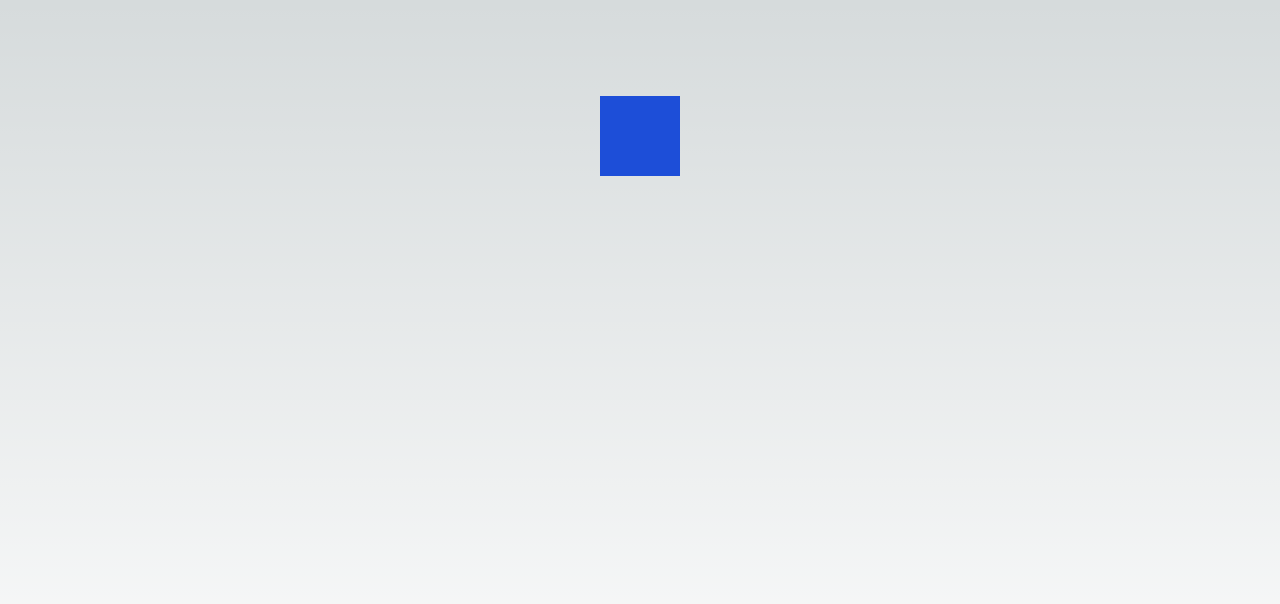
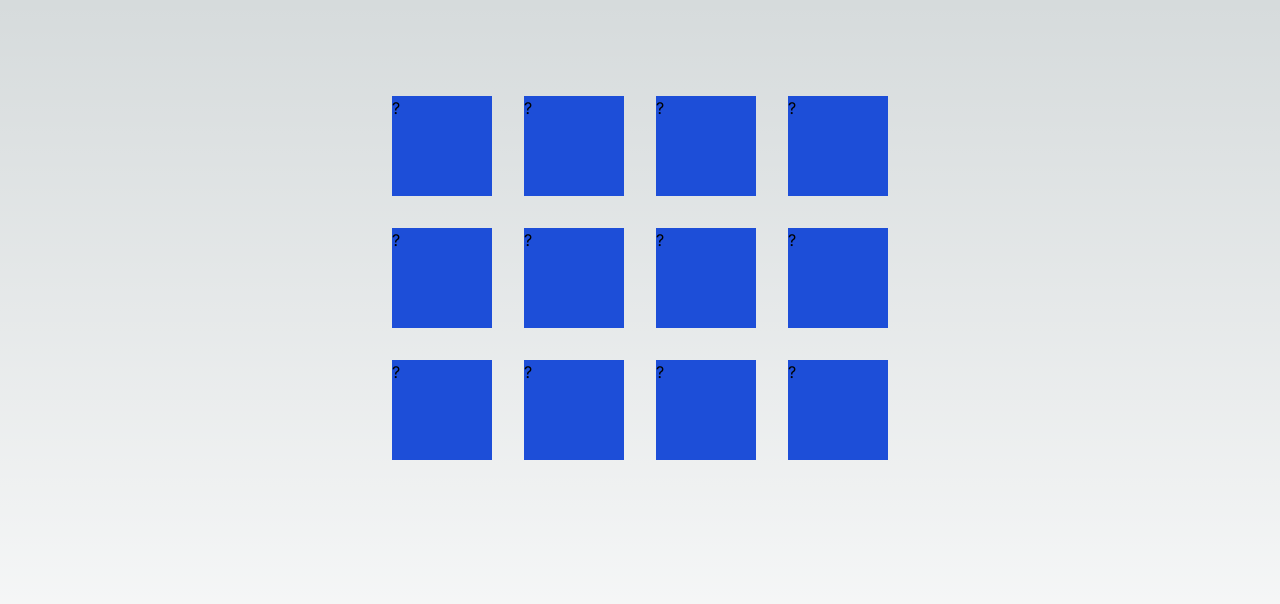
Before and after one commit to MadHatter01/Flip-Find, a Next.js app: page / in a window 1280 px wide. Shown: the top 604 px of the page. Built offline with nearby package versions, Linux system fonts and the light colour scheme.

Commit message:
matching state

```diff
--- a/src/app/components/Card.js
+++ b/src/app/components/Card.js
@@ -4,11 +4,7 @@ import React from 'react';
 const Card = ({ card, handleFlip }) => {
     return (
         <div onClick={() => handleFlip(card)} className={`card ${card.isFlipped ? 'flipped' : ''}`}>
-            <div className='card-front'>
-                {card.isFlipped ? card.content : ''}
-            </div>
-
-            <div className='card-back'></div>
+     {card.isFlipped ? card.content : '?'}
         </div>
     )
 }
--- /dev/null
+++ b/src/app/components/Game.js
@@ -0,0 +1,53 @@
+'use client';
+import React, { useState, useEffect } from 'react';
+import Card from './Card';
+
+
+const generateCards = () =>{
+    const emojis = ['😀', '😃', '😄', '😁', '😆', '😅'];
+    const cards = emojis.concat(emojis).map((
+        emoji, index)=>({
+            id: index, content: emoji, isFlipped: false, isMatched:false
+        })).sort(()=>Math.random()-0.5)
+
+    return cards
+
+}
+
+
+const Game = ()=>{
+
+    const [cards, setCards] = useState(generateCards());
+    const [flippedCards, setFlippedCards] = useState([]);
+
+
+    useEffect(()=>{
+        if (flippedCards.length == 2){
+            console.log('matching logic')
+        }
+    }, [flippedCards])
+
+        const handleFlip = (clickedCard)=>{
+            if (!clickedCard.isFlipped & flippedCards.length < 2){
+                setCards((prevCards)=>
+                prevCards.map((card)=>{
+                    return card.id===clickedCard.id ? {...card, isFlipped:true}: card
+                }))
+                setFlippedCards((prevFlipped)=>[...prevFlipped, clickedCard])
+
+            }
+        }
+    return(
+        <div  className="grid grid-cols-4 gap-8">
+            {cards.map((card)=>{
+                return(
+                <Card key = {card.id} card={card} handleFlip={()=>handleFlip(card)}/>
+
+           ) })}
+
+        </div>
+    )
+}
+
+
+export default Game
--- a/src/app/globals.css
+++ b/src/app/globals.css
@@ -34,8 +34,8 @@ body {
 
 .card {
   transition: all 0.3s ease;
-  width: 80px;
-  height: 80px;
+  width: 100px;
+  height: 100px;
   background-color: #1d4ed8;
 }
 .card.flipped {
--- a/src/app/page.js
+++ b/src/app/page.js
@@ -2,17 +2,12 @@
 import Image from "next/image";
 import Card from './components/Card'
 import { useState } from "react";
+import Game from "./components/Game";
 export default function Home() {
-  const [card, setCard] = useState( [
-    { id: 0, content: '😄', isFlipped: false, isMatched: false }])
-    const handleFlip = ()=>{
-      console.log(card)
-      setCard((prevCard) => ({ ...prevCard, isFlipped: !prevCard.isFlipped }));
-    }
+
   return (
     <main className="flex min-h-screen flex-col items-center justify-between p-24">
-
-      <Card card={card} handleFlip={()=>handleFlip()}/>
+ <Game />
 
     </main>
   );
```
